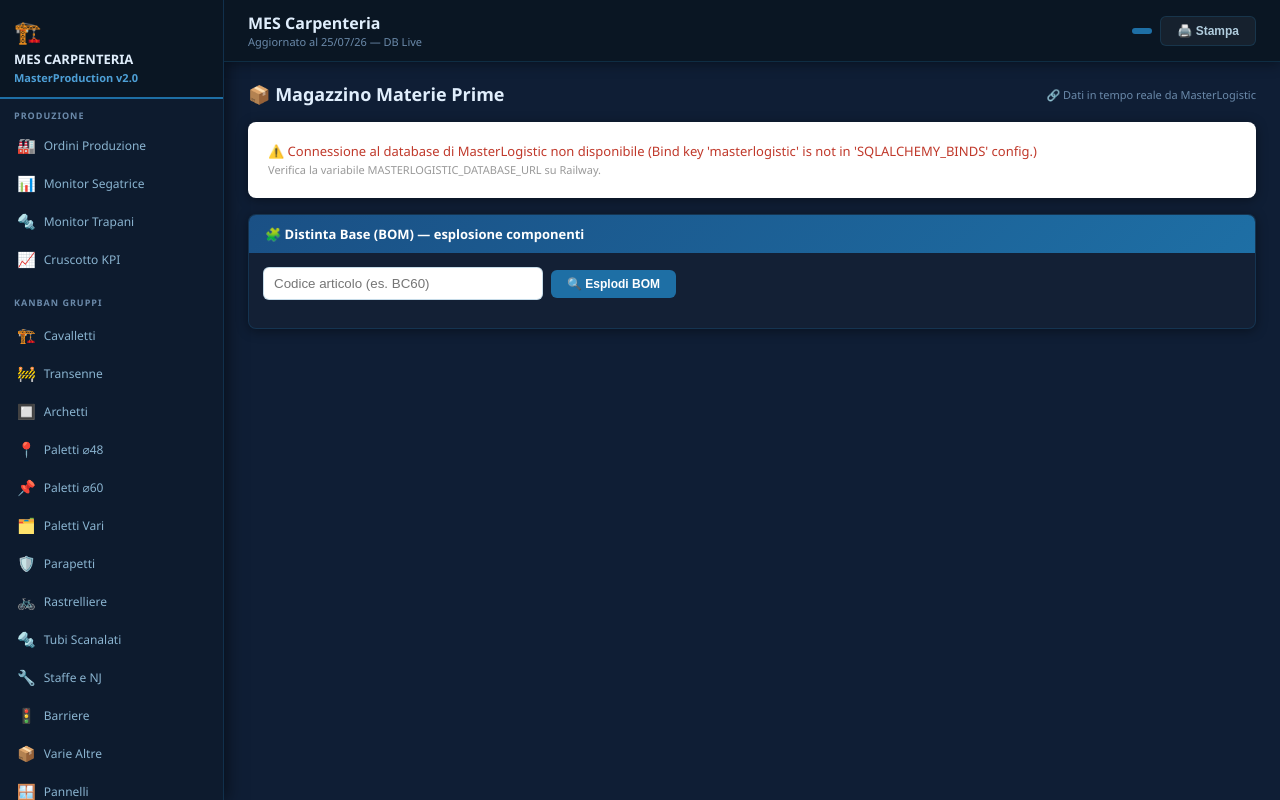
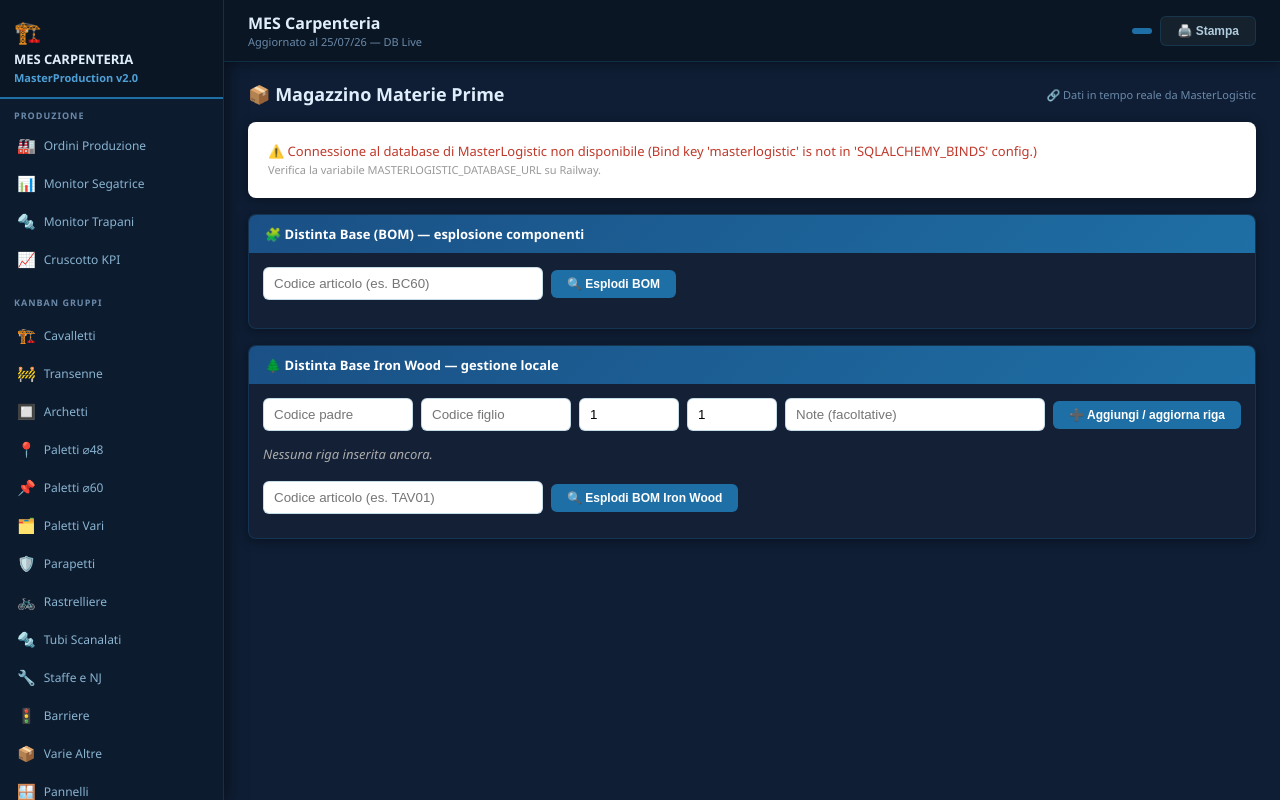
Before and after one commit to IronLogistica/IronProduction, a Flask app: page /magazzino in a window 1280 px wide. Run offline with Flask 3, Linux system fonts and the light colour scheme; data that the repository does not hold is empty; parts of the project's set-up code (start-up, migrations or seed data) failed here and were passed over.

Commit message:
Add files via upload

```diff
--- a/templates/magazzino/index.html
+++ b/templates/magazzino/index.html
@@ -14,6 +14,28 @@
     <button class="btn btn-primary" onclick="esplodiBOM()">🔍 Esplodi BOM</button>
   </div>
   <div id="bom-result" style="padding:0 14px 14px;font-size:13px"></div>
+</div>
+
+<div class="mon-section" style="margin-top:16px">
+  <div class="section-hdr postazione-hdr">🌲 Distinta Base Iron Wood — gestione locale</div>
+  <div style="padding:14px">
+    <div style="display:flex;gap:8px;flex-wrap:wrap;align-items:center;margin-bottom:14px">
+      <input id="wood-padre" type="text" placeholder="Codice padre" style="width:150px;padding:8px 10px;border-radius:6px;border:1px solid var(--border)">
+      <input id="wood-figlio" type="text" placeholder="Codice figlio" style="width:150px;padding:8px 10px;border-radius:6px;border:1px solid var(--border)">
+      <input id="wood-quantita" type="number" step="0.01" value="1" placeholder="Quantità" style="width:100px;padding:8px 10px;border-radius:6px;border:1px solid var(--border)">
+      <input id="wood-livello" type="number" step="1" value="1" placeholder="Livello" style="width:90px;padding:8px 10px;border-radius:6px;border:1px solid var(--border)">
+      <input id="wood-note" type="text" placeholder="Note (facoltative)" style="flex:1;min-width:150px;padding:8px 10px;border-radius:6px;border:1px solid var(--border)">
+      <button class="btn btn-primary" onclick="aggiungiRigaWood()">➕ Aggiungi / aggiorna riga</button>
+    </div>
+    <div id="wood-lista" style="font-size:13px;color:#666">Caricamento...</div>
+
+    <div style="margin-top:18px;display:flex;gap:8px;align-items:center">
+      <input id="bom-wood-codice" type="text" placeholder="Codice articolo (es. TAV01)"
+             style="flex:1;max-width:280px;padding:8px 10px;border-radius:6px;border:1px solid var(--border)">
+      <button class="btn btn-primary" onclick="esplodiBOMWood()">🔍 Esplodi BOM Iron Wood</button>
+    </div>
+    <div id="bom-wood-result" style="padding:10px 0 0;font-size:13px"></div>
+  </div>
 </div>
 
 {% endblock %}
@@ -79,4 +101,84 @@ async function esplodiBOM(){
     box.innerHTML = '<p style="color:#c0392b">❌ Errore di rete durante il caricamento della BOM.</p>';
   }
 }
+
+// ── Distinta Base Iron Wood (gestione locale) ──────────────────────────
+async function caricaListaWood(){
+  const box = document.getElementById('wood-lista');
+  box.innerHTML = 'Caricamento...';
+  try{
+    const r = await fetch('/api/distinta_base_wood');
+    const righe = await r.json();
+    if(!righe.length){ box.innerHTML = '<p style="color:#aaa;font-style:italic">Nessuna riga inserita ancora.</p>'; return; }
+    let html = '<div style="overflow-x:auto"><table class="kanban-table"><thead><tr>' +
+      '<th>Padre</th><th>Figlio</th><th>Quantità</th><th>Livello</th><th>Note</th><th></th></tr></thead><tbody>';
+    righe.forEach(r=>{
+      html += `<tr><td class="codice">${r.codice_padre}</td><td class="codice">${r.codice_figlio}</td>` +
+        `<td class="num">${r.quantita}</td><td class="num">${r.livello}</td><td class="lav-td">${r.note||'—'}</td>` +
+        `<td><button class="btn btn-danger" style="padding:4px 8px;font-size:11px" onclick="cancellaRigaWood(${r.id})">🗑️</button></td></tr>`;
+    });
+    html += '</tbody></table></div>';
+    box.innerHTML = html;
+  }catch(e){
+    box.innerHTML = '<p style="color:#c0392b">❌ Errore di rete durante il caricamento.</p>';
+  }
+}
+
+async function aggiungiRigaWood(){
+  const payload = {
+    codice_padre:  document.getElementById('wood-padre').value.trim(),
+    codice_figlio: document.getElementById('wood-figlio').value.trim(),
+    quantita:      document.getElementById('wood-quantita').value,
+    livello:       document.getElementById('wood-livello').value,
+    note:          document.getElementById('wood-note').value.trim(),
+  };
+  try{
+    const r = await fetch('/api/distinta_base_wood', {
+      method: 'POST', headers: {'Content-Type': 'application/json'}, body: JSON.stringify(payload)
+    });
+    const d = await r.json();
+    if(d.errore){ alert('⚠️ ' + d.messaggio); return; }
+    document.getElementById('wood-padre').value = '';
+    document.getElementById('wood-figlio').value = '';
+    document.getElementById('wood-quantita').value = '1';
+    document.getElementById('wood-livello').value = '1';
+    document.getElementById('wood-note').value = '';
+    caricaListaWood();
+  }catch(e){
+    alert('❌ Errore di rete durante il salvataggio.');
+  }
+}
+
+async function cancellaRigaWood(id){
+  if(!confirm('Cancellare questa riga della distinta Iron Wood?')) return;
+  try{
+    await fetch('/api/distinta_base_wood/' + id, {method: 'DELETE'});
+    caricaListaWood();
+  }catch(e){
+    alert('❌ Errore di rete durante la cancellazione.');
+  }
+}
+
+async function esplodiBOMWood(){
+  const codice = document.getElementById('bom-wood-codice').value.trim();
+  const box = document.getElementById('bom-wood-result');
+  if(!codice){ box.innerHTML=''; return; }
+  box.innerHTML = '<p style="color:#999">Caricamento…</p>';
+  try{
+    const r = await fetch('/api/distinta_base_wood/' + encodeURIComponent(codice));
+    const d = await r.json();
+    if(!d.trovato){
+      box.innerHTML = `<p style="color:#999">Articolo <b>${codice}</b> non trovato nel magazzino condiviso.</p>`;
+    }
+    if(!d.ha_bom){
+      box.innerHTML += `<p style="color:#999">Nessuna distinta Iron Wood definita per <b>${codice}</b> (${d.descrizione||'—'}).</p>`;
+      return;
+    }
+    box.innerHTML = `<p style="margin-bottom:6px"><b>${codice}</b> — ${d.descrizione||'—'}</p>` + renderBOMLista(d.componenti);
+  }catch(e){
+    box.innerHTML = '<p style="color:#c0392b">❌ Errore di rete durante il caricamento della BOM.</p>';
+  }
+}
+
+caricaListaWood();
 {% endblock %}
```
